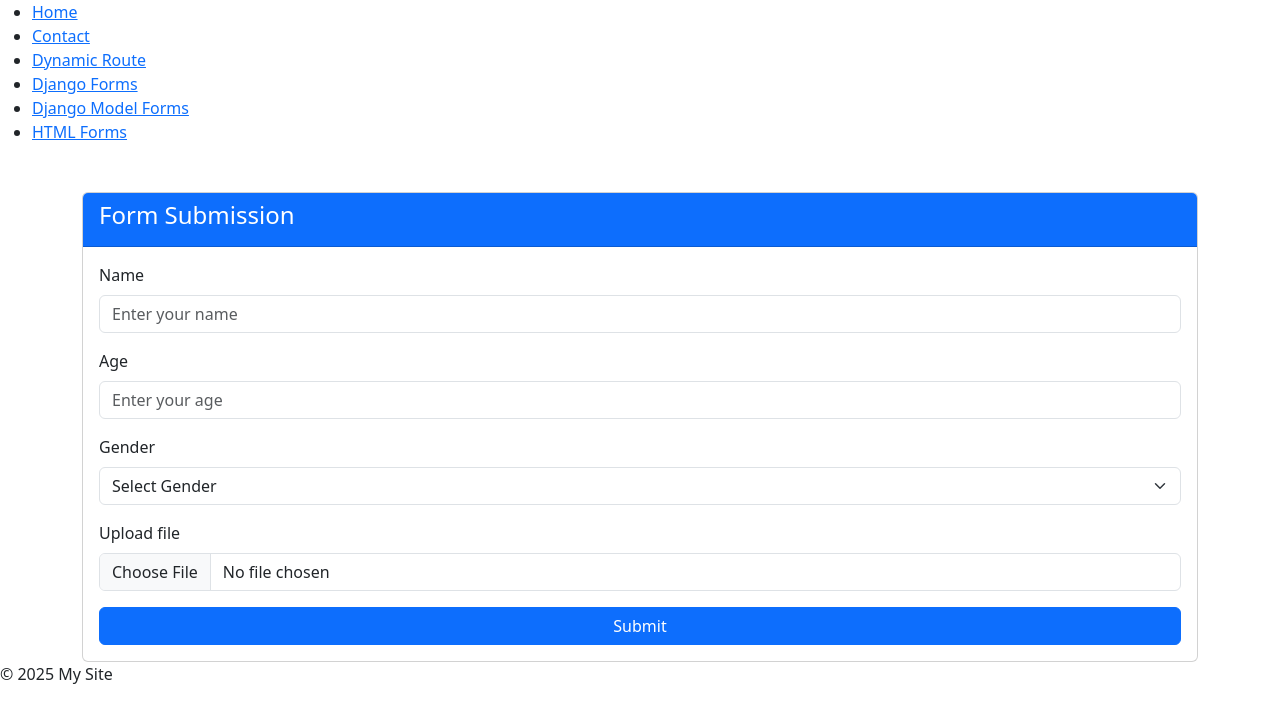
After one commit to Ayush29Ayush/Django-Advanced-Mastery, a Django app: template 02-DJANGO-COURSE/myfirstproject/myfirstapp/templates/my_html_forms.html in a window 1280 px wide. The commit adds this page. Shown: the top 723 px of the page. Run offline with Django 5.2, Linux system fonts and the light colour scheme; the template is opened without the code that fills it, so the values that code supplies are empty.

Commit message:
feat: Django Templates added

```diff
--- /dev/null
+++ b/02-DJANGO-COURSE/myfirstproject/myfirstapp/templates/base.html
@@ -0,0 +1,41 @@
+<!DOCTYPE html>
+<html lang="en">
+  <head>
+    <meta charset="UTF-8" />
+    <meta name="viewport" content="width=device-width, initial-scale=1.0" />
+    <title>Welcome to My Site</title>
+    <link href="https://cdn.jsdelivr.net/npm/bootstrap@5.3.3/dist/css/bootstrap.min.css" rel="stylesheet" integrity="sha384-QWTKZyjpPEjISv5WaRU9OFeRpok6YctnYmDr5pNlyT2bRjXh0JMhjY6hW+ALEwIH" crossorigin="anonymous" />
+  </head>
+  <body>
+    <header>
+      <nav>
+        <ul>
+          <li>
+            <a href="{% url 'index' %}">Home</a>
+          </li>
+          <li>
+            <a href="{% url 'contact' %}">Contact</a>
+          </li>
+          <li>
+            <a href="{% url 'dynamic_route' 5 %}">Dynamic Route</a>
+          </li>
+          <li>
+            <a href="{% url 'my_django_forms' %}">Django Forms</a>
+          </li>
+          <li>
+            <a href="{% url 'my_django_model_forms' %}">Django Model Forms</a>
+          </li>
+          <li>
+            <a href="{% url 'my_html_forms' %}">HTML Forms</a>
+          </li>
+        </ul>
+      </nav>
+    </header>
+
+    {% block content %}
+
+    {% endblock %}
+
+    <footer>&copy; 2025 My Site</footer>
+  </body>
+</html>
--- /dev/null
+++ b/02-DJANGO-COURSE/myfirstproject/myfirstapp/templates/my_html_forms.html
@@ -0,0 +1,47 @@
+{% extends 'base.html' %}
+
+{% block content %}
+  <div class="container mt-5">
+    <div class="card">
+      <div class="card-header bg-primary text-white">
+        <h4>Form Submission</h4>
+      </div>
+      <div class="card-body">
+        <form method="post" enctype="multipart/form-data">
+          {% csrf_token %}
+
+          <!-- Name Field -->
+          <div class="mb-3">
+            <label for="full_name" class="form-label">Name</label>
+            <input type="text" class="form-control" id="full_name" name="full_name" placeholder="Enter your name" />
+          </div>
+
+          <!-- Age Field -->
+          <div class="mb-3">
+            <label for="age" class="form-label">Age</label>
+            <input type="number" class="form-control" id="age" name="age" min="18" max="100" placeholder="Enter your age" />
+          </div>
+
+          <!-- Gender Field -->
+          <div class="mb-3">
+            <label for="gender" class="form-label">Gender</label>
+            <select class="form-select" id="gender" name="gender">
+              <option value="">Select Gender</option>
+              <option value="Male">Male</option>
+              <option value="Female">Female</option>
+            </select>
+          </div>
+
+          <!-- File Upload Field -->
+          <div class="mb-3">
+            <label for="upload_file" class="form-label">Upload file</label>
+            <input type="file" class="form-control" id="upload_file" name="upload_file" />
+          </div>
+
+          <!-- Submit Button -->
+          <button type="submit" class="btn btn-primary w-100">Submit</button>
+        </form>
+      </div>
+    </div>
+  </div>
+{% endblock %}
```
Also changed, not shown: 02-DJANGO-COURSE/myfirstproject/myfirstapp/templates/contact.html (+3 -24 lines), 02-DJANGO-COURSE/myfirstproject/myfirstapp/templates/index.html (+3 -24 lines), 02-DJANGO-COURSE/myfirstproject/myfirstapp/templates/my_django_forms.html (added, +9 -0 lines), 02-DJANGO-COURSE/myfirstproject/myfirstapp/templates/my_django_model_forms.html (added, +9 -0 lines).
